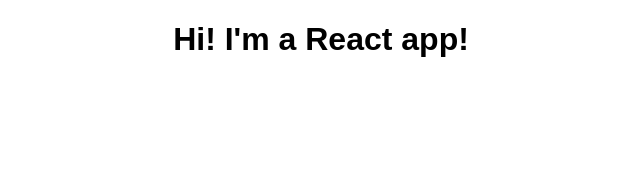
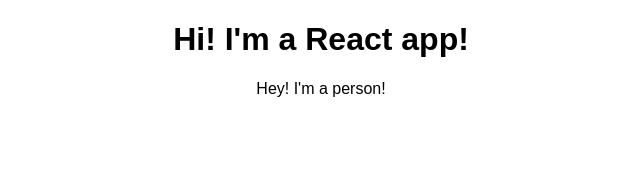
Before and after one commit to devarrowsmith/udemy-react-course, a React (Create React App) app: page / in a window 1280 px wide. Shown: the top 170 px of the page, without its empty margins (319-959 px from the left). Built offline with nearby package versions, Linux system fonts and the light colour scheme.

Commit message:
Embedded the Person component in the App component. Person is now rendered in the React app.

```diff
--- a/src/App.js
+++ b/src/App.js
@@ -1,11 +1,13 @@
 import React, { Component } from 'react';
 import './App.css';
+import Person from './Person/Person'
 
 class App extends Component {
   render() {
     return (
       <div className="App">
        <h1>Hi! I'm a React app!</h1>
+       <Person />
       </div>
     );
 
```
